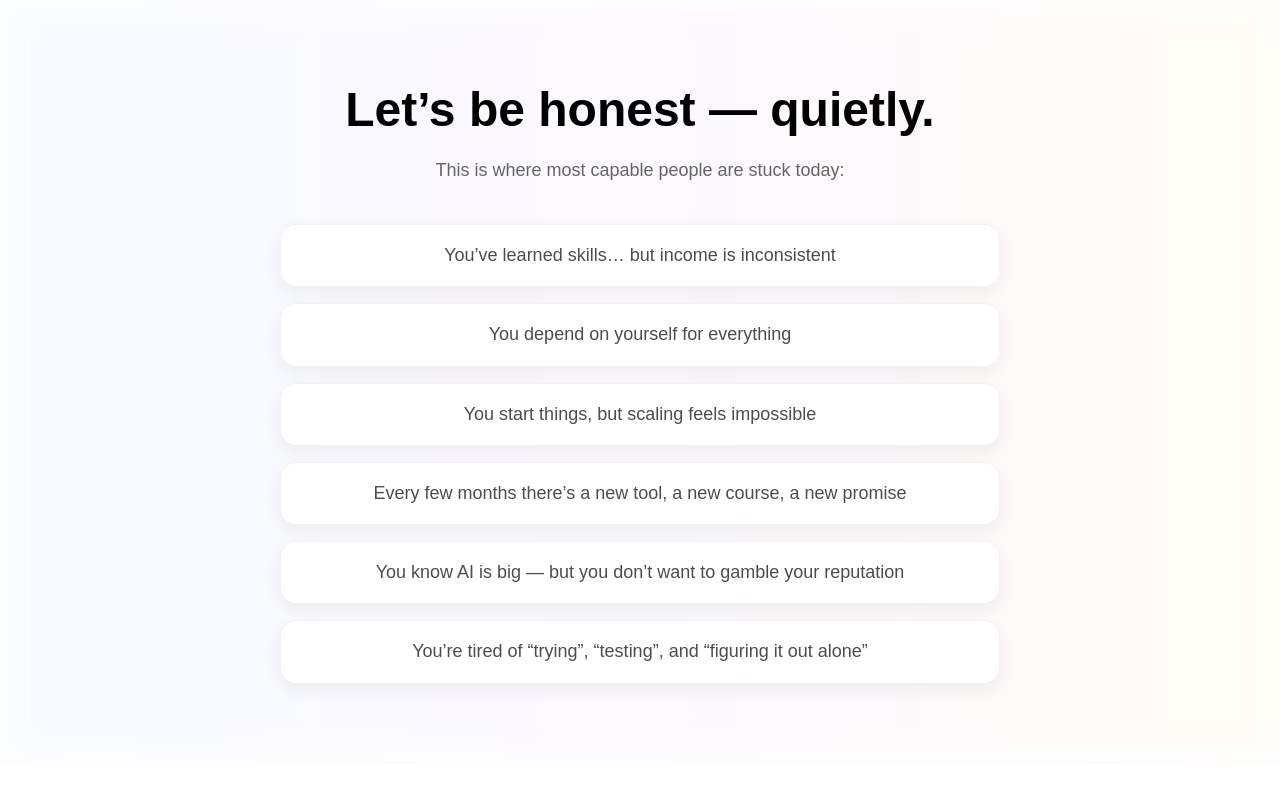
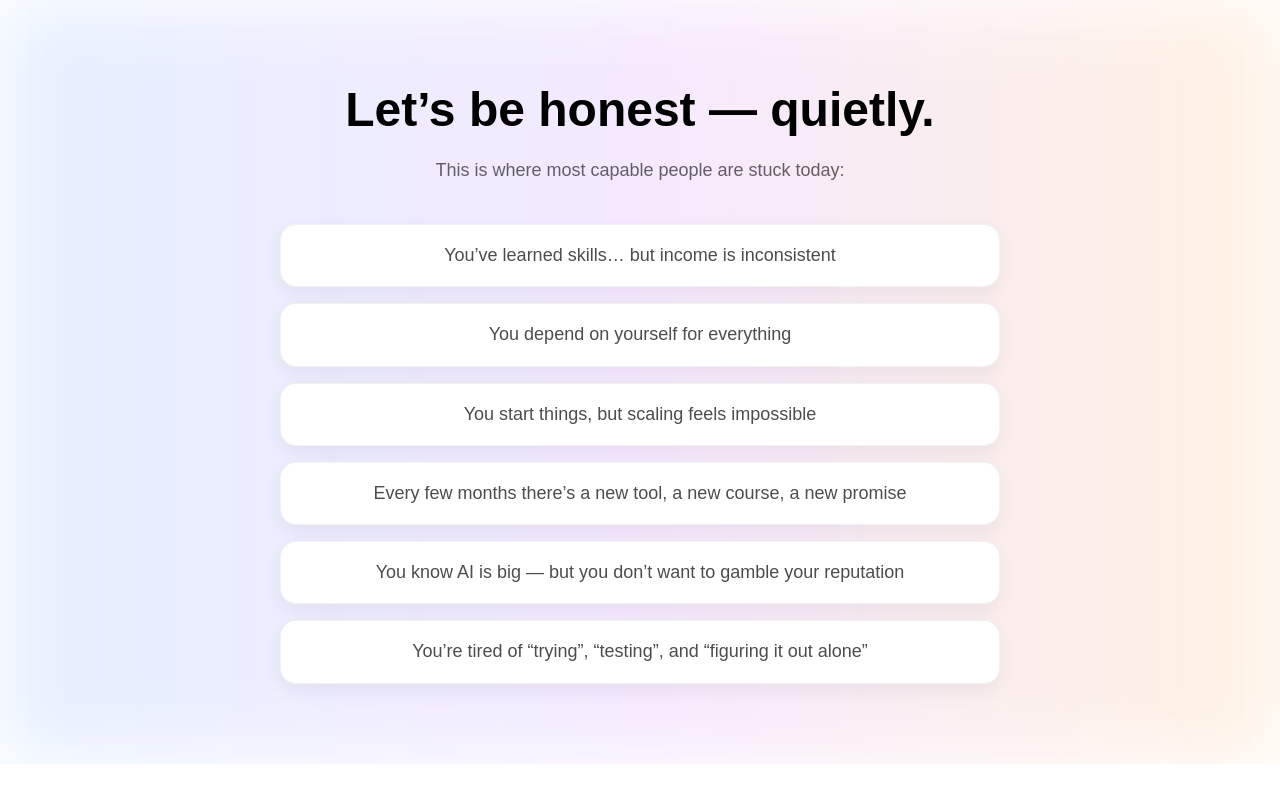
Before and after one commit to Chetanbelfort/iframe-hero, a Next.js app: page /iframe/stuck in a window 1280 px wide. Built offline with nearby package versions, Linux system fonts and the light colour scheme.

Commit message:
update landing page sections

```diff
--- a/components/ui/glow-effect.tsx
+++ b/components/ui/glow-effect.tsx
@@ -1,7 +1,8 @@
 'use client'
 
 import { cn } from '@/lib/utils'
-import { motion, Transition } from 'motion/react'
+import { motion } from 'motion/react'
+import type { Transition } from 'motion/react'
 
 export type GlowEffectProps = {
   className?: string
@@ -70,13 +71,9 @@ export function GlowEffect({
   return (
   <motion.div
     animate={animations[mode]}
-      style={{
-        ...style,
-        '--scale': scale,
-      } as React.CSSProperties}
     className={cn(
-        'pointer-events-none absolute inset-0 h-full w-full transform-gpu',
-        blurMap[blur],
+      'absolute inset-0 h-full w-full',
+      'opacity-100 blur-2xl',   // 👈 FORCE VISIBILITY
       className
     )}
   />
```
Lines whose indentation alone changed are shown as unchanged.
